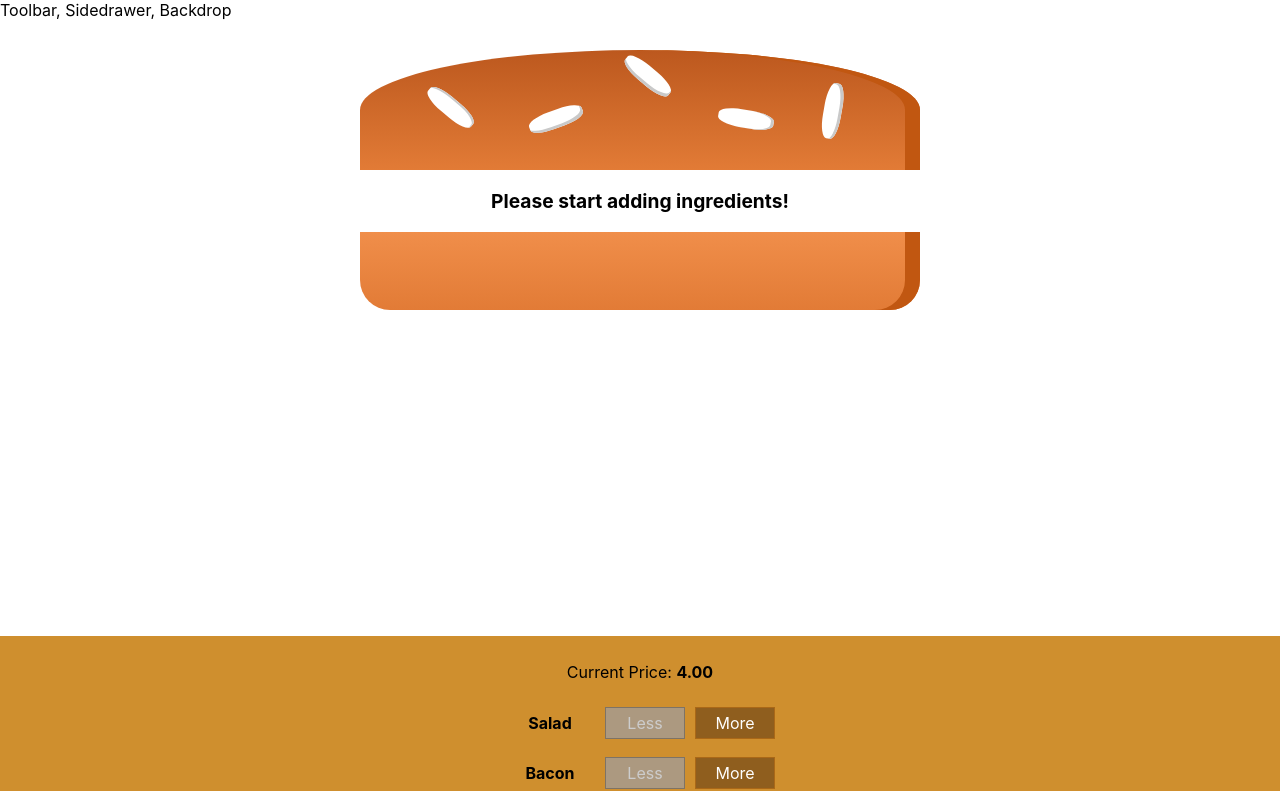
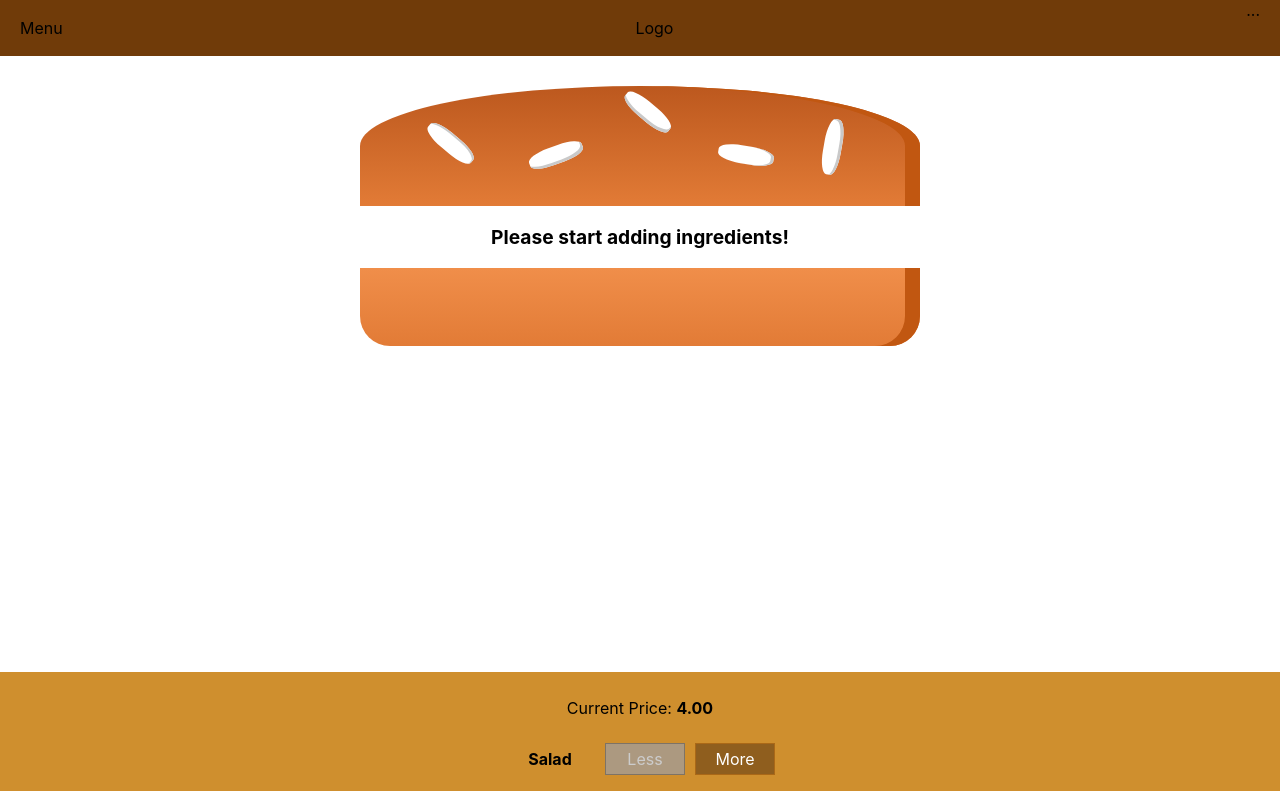
Before and after one commit to soniagisel/burgerbuilder, a React (Create React App) app: page / in a window 1280 px wide. Shown: the top 791 px of the page. Built offline with nearby package versions, Linux system fonts and the light colour scheme.

Commit message:
Added basic navbar structure

```diff
--- a/src/components/Layout/Layout.js
+++ b/src/components/Layout/Layout.js
@@ -1,10 +1,11 @@
 import React from 'react'
+import Toolbar from '../Navigation/Toolbar/Toolbar'
 import classes from './Layout.module.css'
 
 const layout = props => {
   return (
     <React.Fragment>
-      <div>Toolbar, Sidedrawer, Backdrop</div>
+      <Toolbar />
       <main className={classes['content']}>{props.children}</main>
     </React.Fragment>
   )
--- a/src/components/Layout/Layout.module.css
+++ b/src/components/Layout/Layout.module.css
@@ -1,3 +1,3 @@
 .content {
-  margin-top: 16px;
+  margin-top: 72px;
 }
--- /dev/null
+++ b/src/components/Navigation/Toolbar/Toolbar.js
@@ -0,0 +1,12 @@
+import React from 'react'
+import classes from './Toolbar.module.css'
+
+const toolbar = props => (
+  <header className={classes['Toolbar']}>
+    <div>Menu</div>
+    <div>Logo</div>
+    <nav>...</nav>
+  </header>
+)
+
+export default toolbar
--- /dev/null
+++ b/src/components/Navigation/Toolbar/Toolbar.module.css
@@ -0,0 +1,18 @@
+.Toolbar {
+    height: 56px;
+    width: 100%;
+    position: fixed;
+    top: 0;
+    left: 0;
+    background-color: #703B09;
+    display: flex;
+    justify-content: space-between;
+    align-items: center;
+    padding: 0 20px;
+    box-sizing: border-box;
+    z-index: 90;
+}
+
+.Toolbar nav {
+    height: 100%;
+}
```
